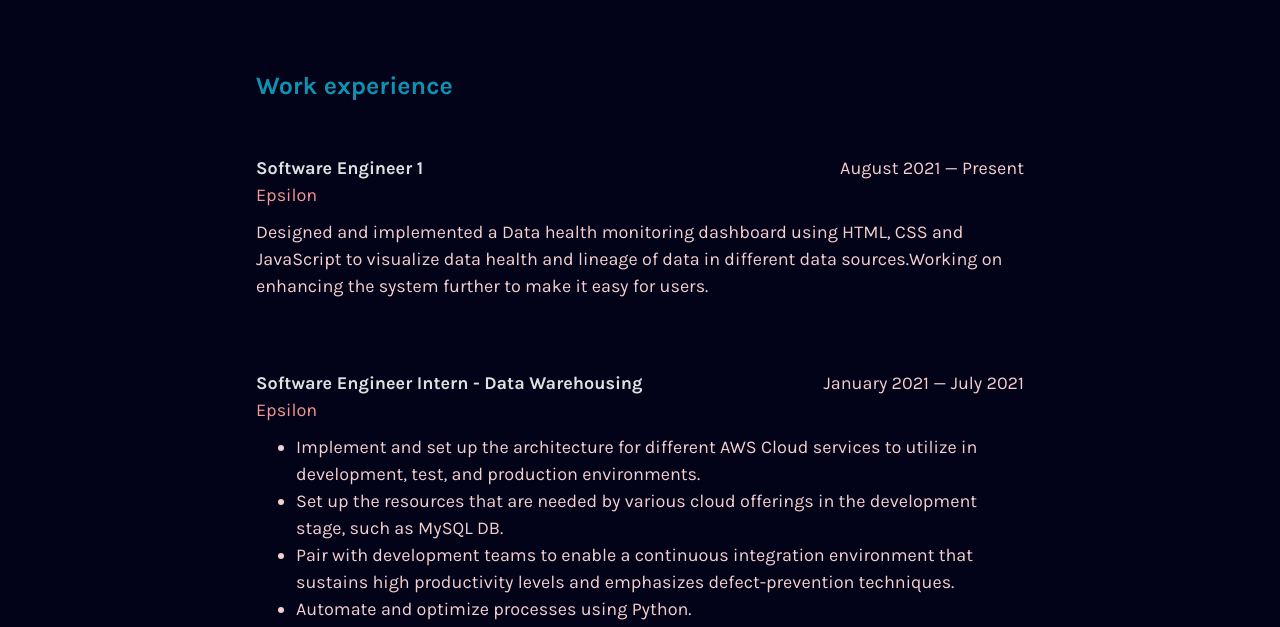
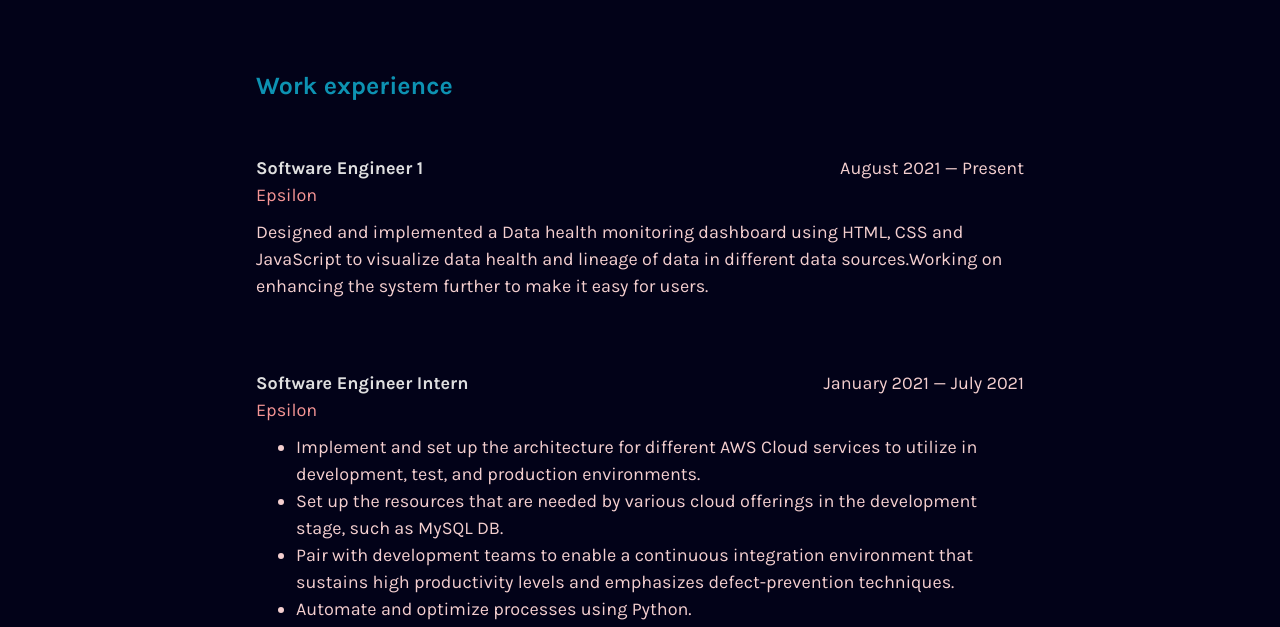
Before and after one commit to ankitthakur00/ankitthakur00.github.io, a plain HTML site: page index.html in a window 1280 px wide. Shown: the part 462-1089 px from the top of the page. Drawn offline with nearby package versions, Linux system fonts and the light colour scheme; a script that the page names is missing.

Commit message:
modified UI

```diff
--- a/index.html
+++ b/index.html
@@ -36,6 +36,7 @@
 	</script>
 
 </head>
+
 <body>
 
 	<img href="https://www.luisarojas.com/assets/img/social-thumbnail-2.png" hidden>
@@ -151,7 +152,7 @@
 					<div class="subsection">
 						<div class="overview">
 							<div class="date-and-title">
-								<div class="title">Software Engineer Intern - Data Warehousing</div>
+								<div class="title">Software Engineer Intern</div>
 								<div class="date">January 2021 &mdash; July 2021</div>
 							</div>
 							<div class="description">
```
